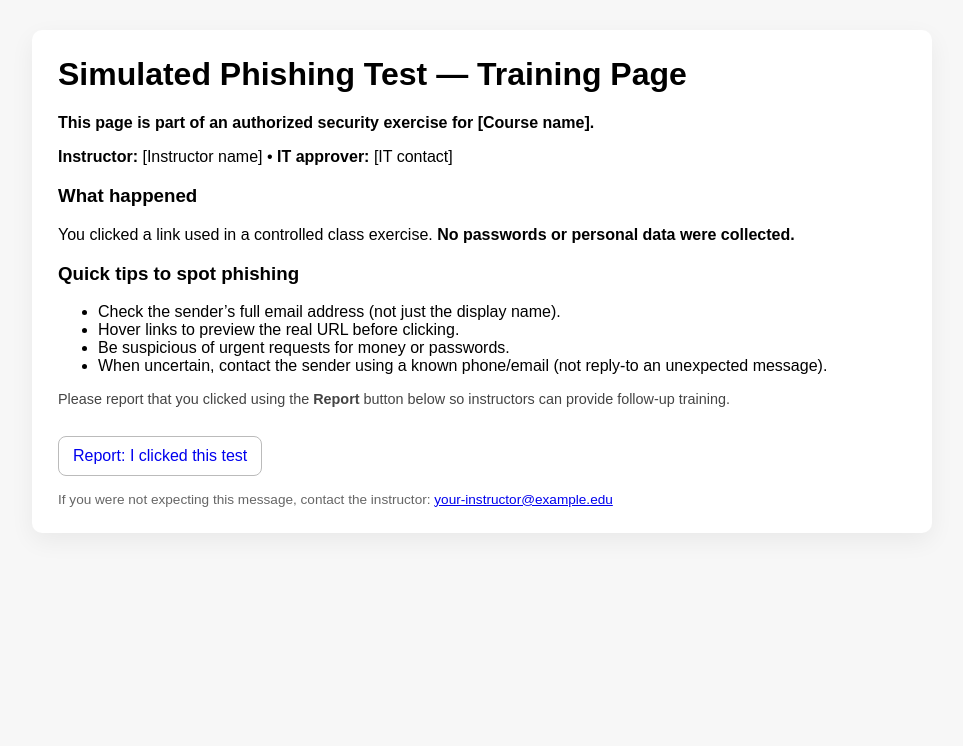
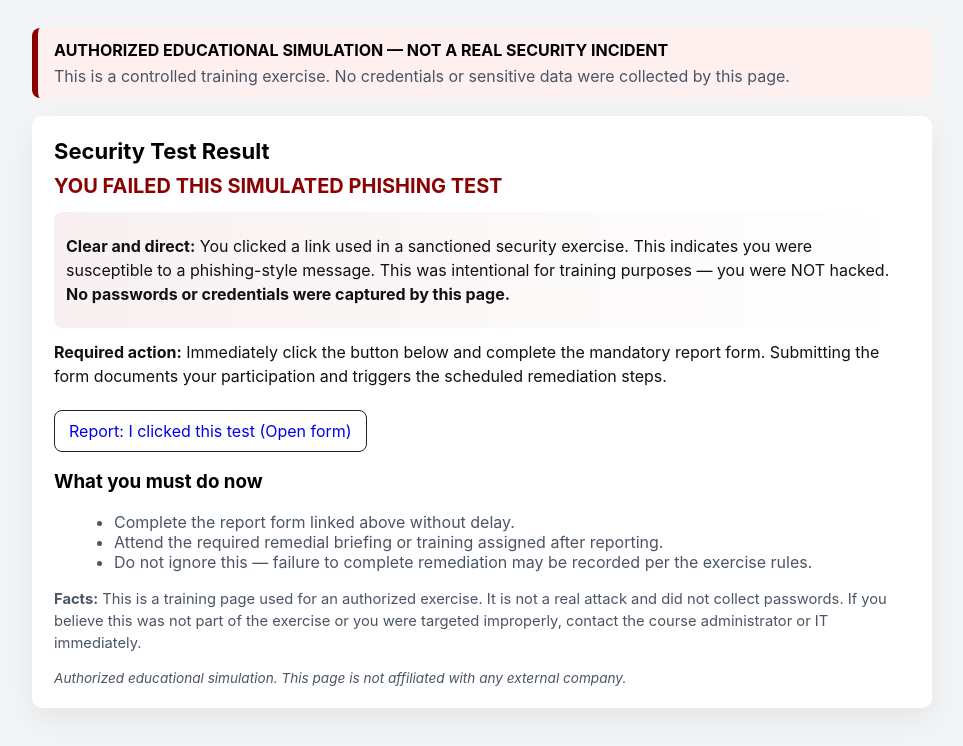
Before and after one commit to iamGymbro/https-www.Microsoft.com, a plain HTML site: page index.html in a window 1280 px wide. Shown: the whole page, without its empty margins (158-1121 px from the left). Drawn offline with Linux system fonts and the light colour scheme.

Commit message:
Update index.html

```diff
--- a/index.html
+++ b/index.html
@@ -2,46 +2,63 @@
 <html lang="en">
 <head>
   <meta charset="utf-8" />
-  <title>Simulated Phishing Test — [Course name]</title>
+  <title>Security Test Result — Simulation</title>
   <meta name="viewport" content="width=device-width,initial-scale=1" />
   <style>
-    body { font-family: Arial, sans-serif; padding:30px; max-width:900px; margin:auto; background:#f7f7f7; }
-    .card { background:white; border-radius:10px; padding:26px; box-shadow:0 8px 24px rgba(0,0,0,0.06); }
-    h1 { margin-top:0; }
-    .btn { display:inline-block; padding:10px 14px; margin-top:14px; border-radius:8px; text-decoration:none; border:1px solid #bbb; background:#fff; }
-    ul { margin-top:8px; }
-    .meta { font-size:0.9em; color:#444; margin-top:12px; }
-    footer { margin-top:16px; font-size:0.85em; color:#666; }
+    :root{
+      --bg:#f2f4f6;
+      --card:#ffffff;
+      --danger:#8b0000;
+      --muted:#4b5563;
+      --maxw:900px;
+    }
+    body{font-family:Inter,Segoe UI,Roboto,Arial,sans-serif;background:var(--bg);margin:0;padding:28px;display:flex;justify-content:center}
+    .wrap{max-width:var(--maxw);width:100%}
+    .banner{background:#fff0f0;border-left:6px solid var(--danger);padding:12px 16px;border-radius:8px;margin-bottom:18px}
+    .card{background:var(--card);border-radius:10px;padding:22px;box-shadow:0 12px 30px rgba(2,6,23,0.06)}
+    h1{margin:0 0 6px;font-size:22px}
+    h2{color:var(--danger);margin:10px 0 14px;font-size:20px}
+    p{color:#111;line-height:1.5;margin:10px 0}
+    ul{margin:8px 0 16px 20px;color:var(--muted)}
+    .btn{display:inline-block;padding:10px 14px;border-radius:8px;text-decoration:none;border:1px solid #222;background:#fff;margin-top:12px}
+    .notice{background:linear-gradient(90deg, rgba(139,0,0,0.06), rgba(255,255,255,0));padding:12px;border-radius:8px;margin:12px 0}
+    .muted{font-size:0.92em;color:var(--muted)}
+    footer{font-size:0.85em;color:var(--muted);margin-top:16px}
+    @media (max-width:560px){body{padding:16px}.card{padding:16px}}
   </style>
 </head>
 <body>
-  <div class="card">
-    <h1>Simulated Phishing Test — Training Page</h1>
+  <div class="wrap">
+    <div class="banner">
+      <strong>AUTHORIZED EDUCATIONAL SIMULATION — NOT A REAL SECURITY INCIDENT</strong>
+      <div style="margin-top:6px;color:var(--muted)">This is a controlled training exercise. No credentials or sensitive data were collected by this page.</div>
+    </div>
 
-    <p><strong>This page is part of an authorized security exercise for [Course name].</strong></p>
-    <p><strong>Instructor:</strong> [Instructor name] • <strong>IT approver:</strong> [IT contact]</p>
+    <div class="card">
+      <h1>Security Test Result</h1>
+      <h2>YOU FAILED THIS SIMULATED PHISHING TEST</h2>
 
-    <h3>What happened</h3>
-    <p>You clicked a link used in a controlled class exercise. <strong>No passwords or personal data were collected.</strong></p>
+      <div class="notice">
+        <p><strong>Clear and direct:</strong> You clicked a link used in a sanctioned security exercise. This indicates you were susceptible to a phishing-style message. This was intentional for training purposes — you were NOT hacked. <strong>No passwords or credentials were captured by this page.</strong></p>
+      </div>
 
-    <h3>Quick tips to spot phishing</h3>
-    <ul>
-      <li>Check the sender’s full email address (not just the display name).</li>
-      <li>Hover links to preview the real URL before clicking.</li>
-      <li>Be suspicious of urgent requests for money or passwords.</li>
-      <li>When uncertain, contact the sender using a known phone/email (not reply-to an unexpected message).</li>
-    </ul>
+      <p><strong>Required action:</strong> Immediately click the button below and complete the mandatory report form. Submitting the form documents your participation and triggers the scheduled remediation steps.</p>
 
-    <p class="meta">Please report that you clicked using the <strong>Report</strong> button below so instructors can provide follow-up training.</p>
+      <a class="btn" id="reportBtn" href="https://forms.gle/sN3RA9baNFprSyoS9" target="_blank" rel="noopener">Report: I clicked this test (Open form)</a>
 
-    <!-- Google Form link inserted below -->
-    <a class="btn" id="reportBtn" href="https://forms.gle/sN3RA9baNFprSyoS9" target="_blank" rel="noopener">
-        Report: I clicked this test
-    </a>
+      <h3 style="margin-top:18px">What you must do now</h3>
+      <ul>
+        <li>Complete the report form linked above without delay.</li>
+        <li>Attend the required remedial briefing or training assigned after reporting.</li>
+        <li>Do not ignore this — failure to complete remediation may be recorded per the exercise rules.</li>
+      </ul>
 
-    <footer>
-      If you were not expecting this message, contact the instructor: <a href="mailto:your-instructor@example.edu">your-instructor@example.edu</a>
-    </footer>
+      <p class="muted"><strong>Facts:</strong> This is a training page used for an authorized exercise. It is not a real attack and did not collect passwords. If you believe this was not part of the exercise or you were targeted improperly, contact the course administrator or IT immediately.</p>
+
+      <footer>
+        <em>Authorized educational simulation. This page is not affiliated with any external company.</em>
+      </footer>
+    </div>
   </div>
 </body>
 </html>
```
